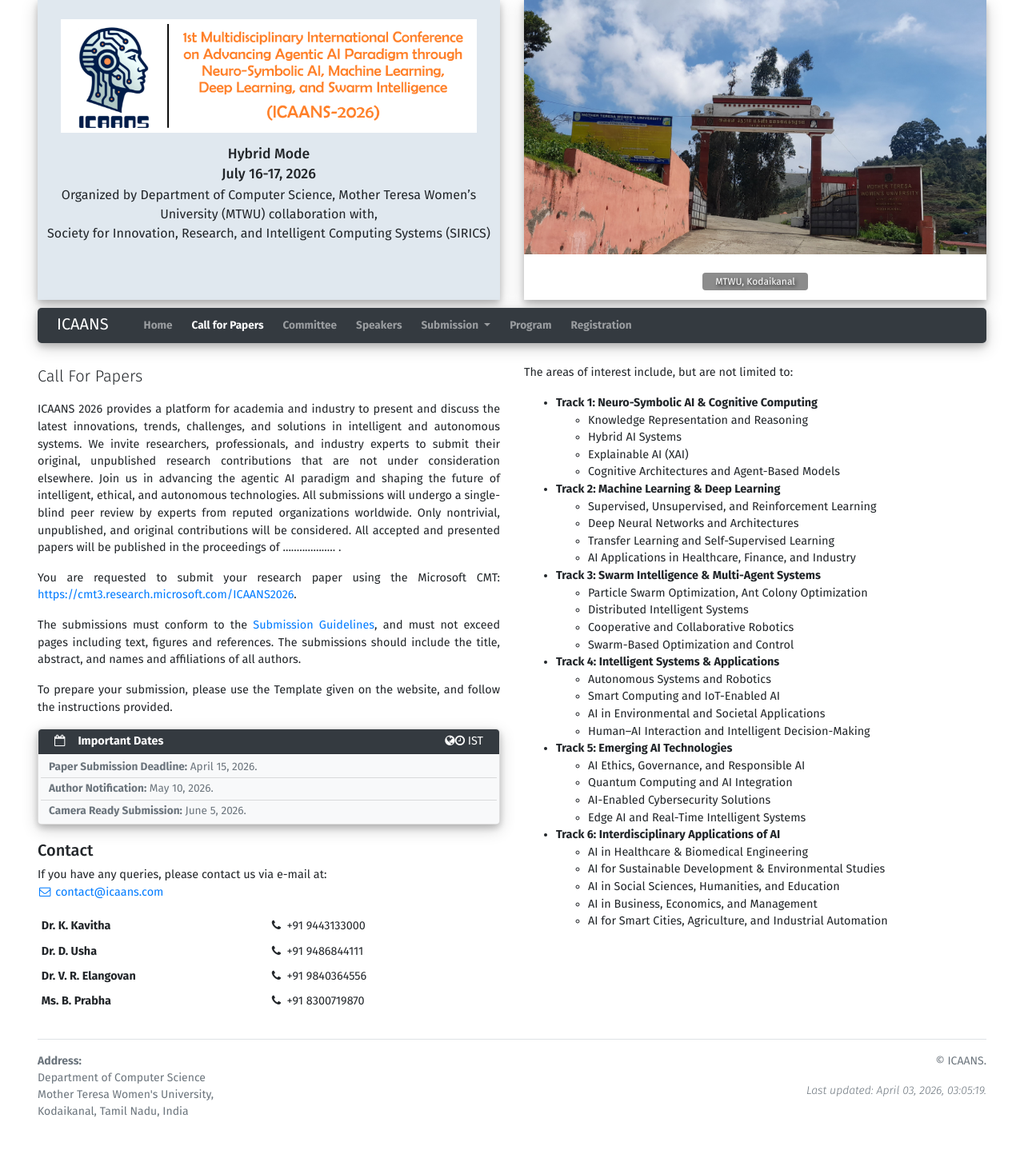
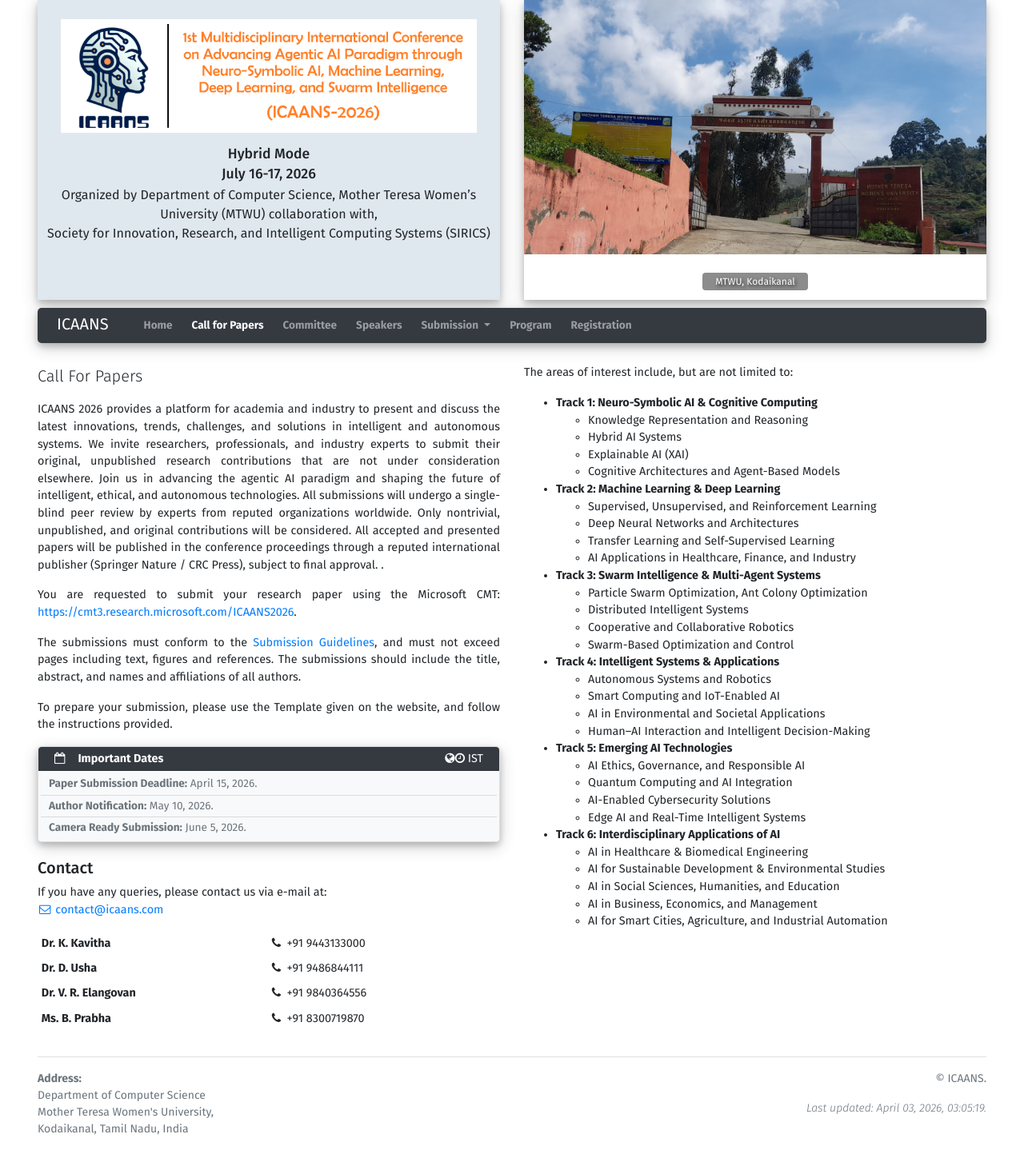
Before and after one commit to sravivarman/icaans_conf, a Jekyll site: the page built from cfp.html, in a window 1280 px wide. Shown: the whole page at 80% size. Built offline with Jekyll 4.4.1, drawn with Linux system fonts in a browser that asks for light colours; before the commit the page ends 1416 px from its top, so only the background shows below that.

Commit message:
Update cfp.yml

```diff
--- a/_data/cfp.yml
+++ b/_data/cfp.yml
@@ -3,7 +3,7 @@ description: >
 
   All submissions will undergo a single-blind peer review by experts from reputed organizations worldwide. Only nontrivial, unpublished, and original contributions will be considered.
 
-  All accepted and presented papers will be published in the proceedings of ...................
+  All accepted and presented papers will be published in the conference proceedings through a reputed international publisher (Springer Nature / CRC Press), subject to final approval.
 
 areas:
 - category: "Track 1: Neuro-Symbolic AI & Cognitive Computing"
```
